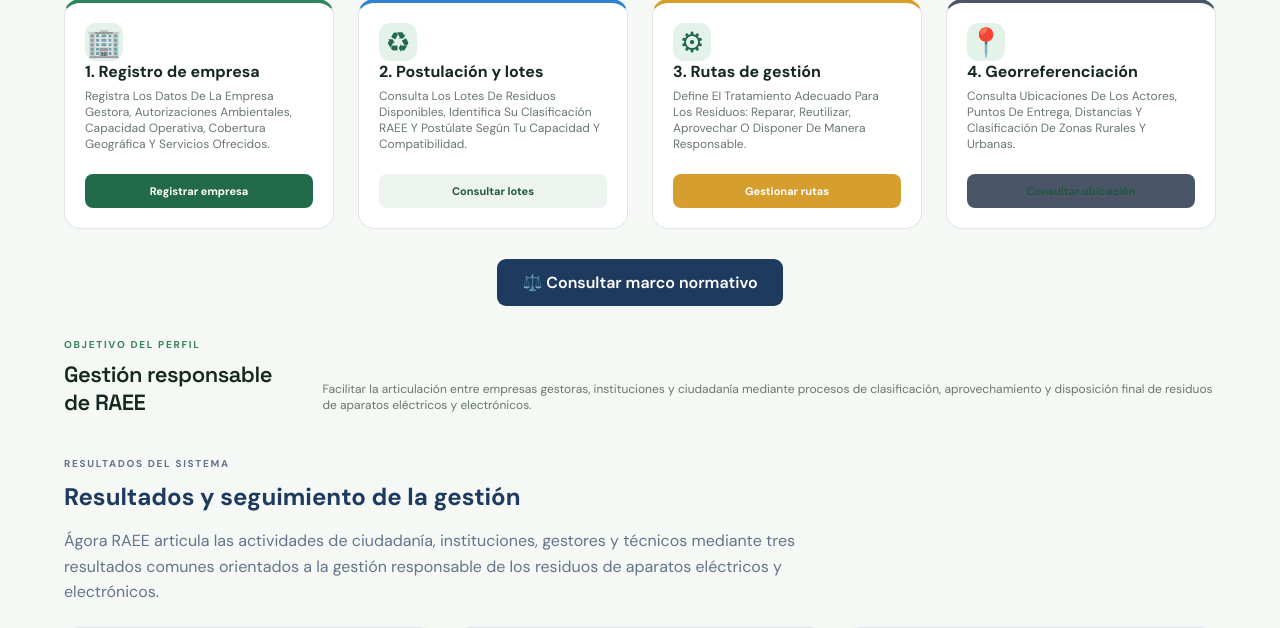
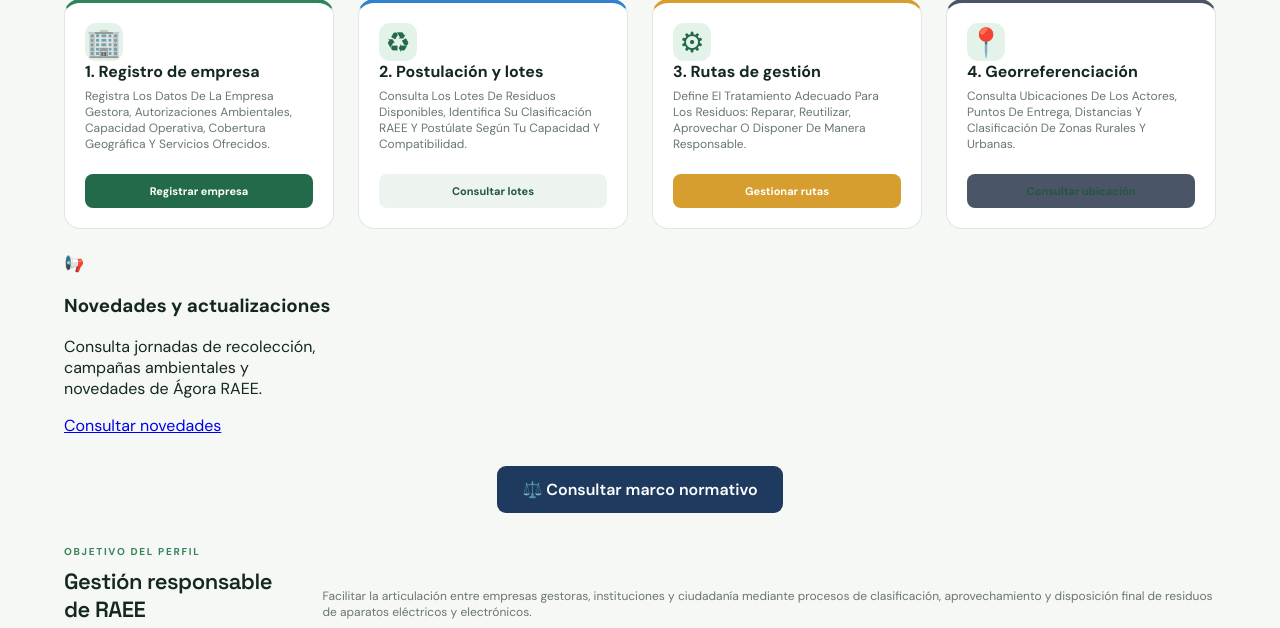
Before and after one commit to maybelline756kw-source/agora_raee_v1.2, a FastAPI app: page /form/gestor in a window 1280 px wide. Shown: the part 276-904 px from the top of the page. Run offline with FastAPI, Linux system fonts and the light colour scheme.

Commit message:
Add citizen card for updates and announcements

```diff
--- a/templates/gestor/menu.html
+++ b/templates/gestor/menu.html
@@ -207,6 +207,21 @@
 
             </article>
 
+            <article class="citizen-card">
+    <div class="symbol">📢</div>
+
+    <h3>Novedades y actualizaciones</h3>
+
+    <p>
+        Consulta jornadas de recolección, campañas ambientales
+        y novedades de Ágora RAEE.
+    </p>
+
+    <a href="/actualizaciones" class="citizen-button">
+        Consultar novedades
+    </a>
+</article>
+
 
         </section>
 
```
